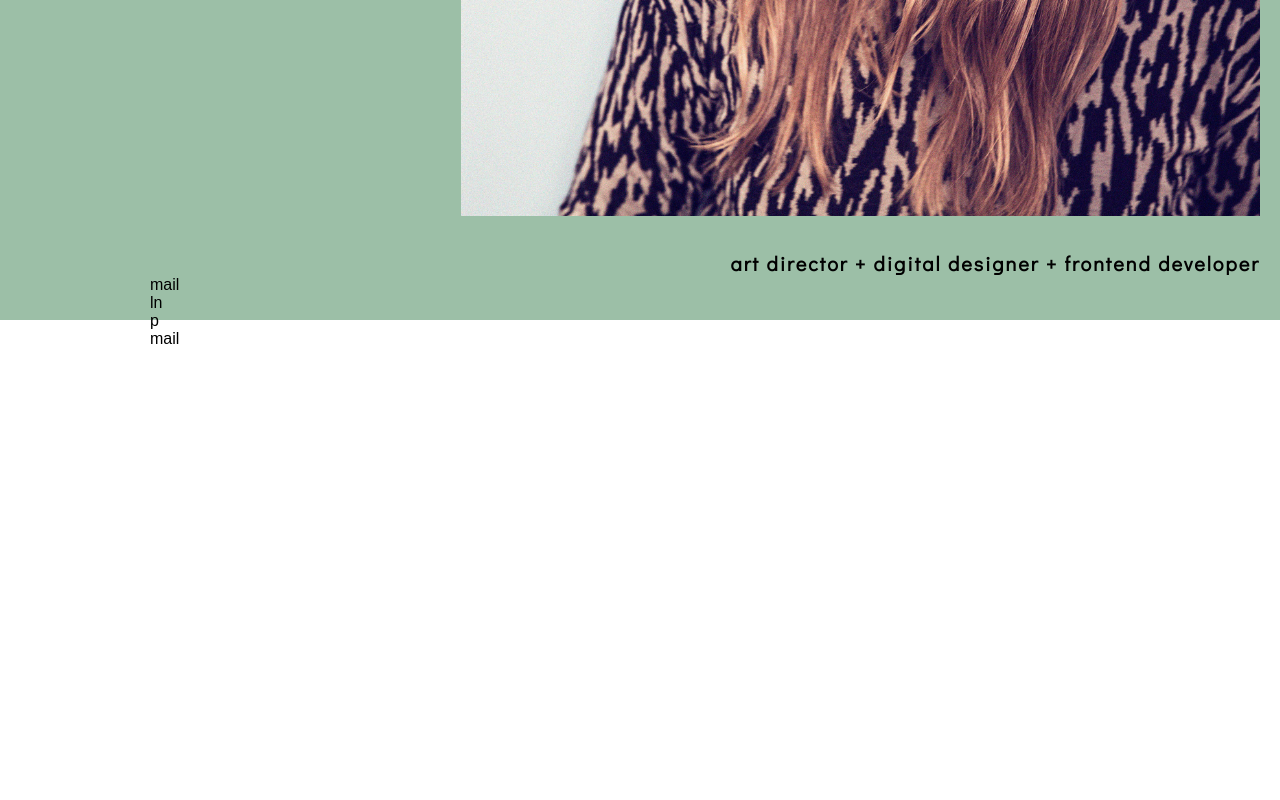
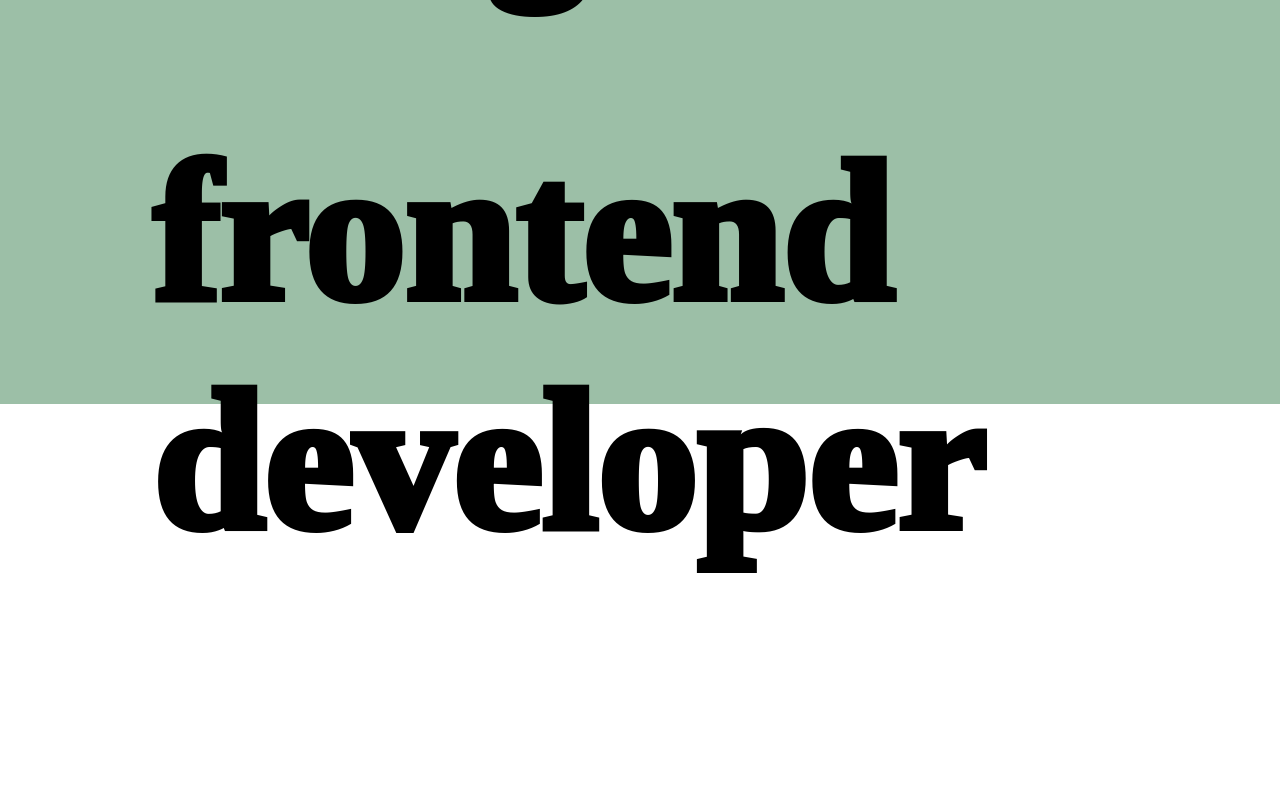
Before and after one commit to annaawgren/portfolio, a React app in the folder code/: page / in a window 1280 px wide. Shown: the part 1200-2000 px from the top of the page. Before the commit the page ends 1548 px from the top, so only its background shows below. Built offline with nearby package versions, Linux system fonts and the light colour scheme.

Commit message:
fonts not functioning
but React router is working!

```diff
--- a/code/package.json
+++ b/code/package.json
@@ -7,6 +7,7 @@
     "eslint-plugin-jsx-a11y": "^6.0.3",
     "react": "^16.2.0",
     "react-dom": "^16.2.0",
+    "react-router-dom": "^4.2.2",
     "react-scripts": "1.0.16"
   },
   "scripts": {
--- a/code/src/components/app.js
+++ b/code/src/components/app.js
@@ -1,4 +1,5 @@
 import React from "react"
+import { BrowserRouter, Route, Link } from "react-router-dom"
 import Work from "./work/work"
 import Home from "./home/home"
 import About from "./about/about"
@@ -9,10 +10,21 @@ class App extends React.Component {
 
   render() {
     return (
-      <div>
-        <Home />
+      <BrowserRouter>
+        <div>
+          <ul>
+            <li><Link to="/work">Work</Link></li>
+            <li><Link to="/about">About</Link></li>
+            <li><Link to="/lab">Lab</Link></li>
+            <li><Link to="/about">Home</Link></li>
+          </ul>
 
-      </div>
+          <Route exact path="/" component={Home} />
+
+
+
+        </div>
+      </BrowserRouter>
     )
   }
 
--- a/code/src/components/home/home.js
+++ b/code/src/components/home/home.js
@@ -13,9 +13,10 @@ class Home extends React.Component {
         <div className="background">
 
           <div className="header-container">
-            <div>
-              <h1 className="portfolio-headline">hello</h1>
-            </div>
+              <h1 className="portfolio-headline">Anna Ågren</h1>
+              <h1 className="portfolio-headline">art director</h1>
+              <h1 className="portfolio-headline">digital designer</h1>
+              <h1 className="portfolio-headline">frontend developer</h1>
           </div>
 
           <div className="hero-container">
@@ -28,10 +29,10 @@ class Home extends React.Component {
           </div>
 
           <div className="social-links-container">
-            <div>mail</div>
-            <div>ln</div>
-            <div>p</div>
-            <div>mail</div>
+            <div className="links-txt">mail</div>
+            <div className="links-txt">phone</div>
+            <div className="links-txt">p</div>
+            <div className="links-txt">ln</div>
 
           </div>
 
--- a/code/src/components/home/style.css
+++ b/code/src/components/home/style.css
@@ -1,3 +1,13 @@
+@@font-face {
+  font-family: "URWGeometric-Bold.woff";
+  src: url("/URWGeometric-Bold.woff") format("woff");
+}
+h1 {
+  margin: 0px;
+  padding: 0px;
+  line-height: normal;
+  font-family: "URWGeometric-Bold.woff";
+}
 .background {
   padding: 0px 20px 50px 150px;
   background: #9CBFA7;
@@ -7,15 +17,16 @@
 }
 .header-container {
   width: 100%;
-  margin-top: 20px;
+  margin-top: 0px;
   display: flex;
   flex-flow: column;
   justify-content: flex-start;
+  align-content: center;
 }
 .portfolio-headline {
   font-size: 200px;
   color: black;
-  font-family: 'Didact Gothic', sans-serif;
+  font-family: "URWGeometric-Bold.woff";
   font-weight: 1000;
   margin-bottom: 100px;
 }
@@ -52,3 +63,10 @@
   display: flex;
   flex-flow: column;
 }
+
+.links-txt {
+  font-size: 20px;
+  font-family: 'Didact Gothic', sans-serif;
+  font-weight: 900;
+
+}
```
Also changed, not shown: code/public/URWGeometric-Bold.woff (added), 1 other file.
